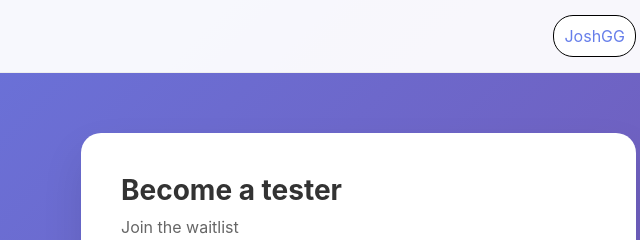
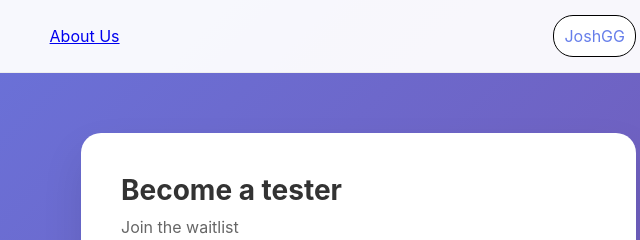
Before and after one commit to gigi-josh/earntesters-, a website: page tester.html in a window 1280 px wide. Shown: the top 240 px of the page, 584-1224 px from the left. Drawn offline with Linux system fonts and the light colour scheme.

Commit message:
Update tester.html

```diff
--- a/tester.html
+++ b/tester.html
@@ -181,6 +181,7 @@
     <div class="top-bar">
         <div class="container">
             <a href="/" class="logo">Earn<span>Testers</span></a>
+<a href="/about.html" class="link">About Us</a>
             <a href="index.html" class="back-link">JoshGG</a>
         </div>
     </div>
```
